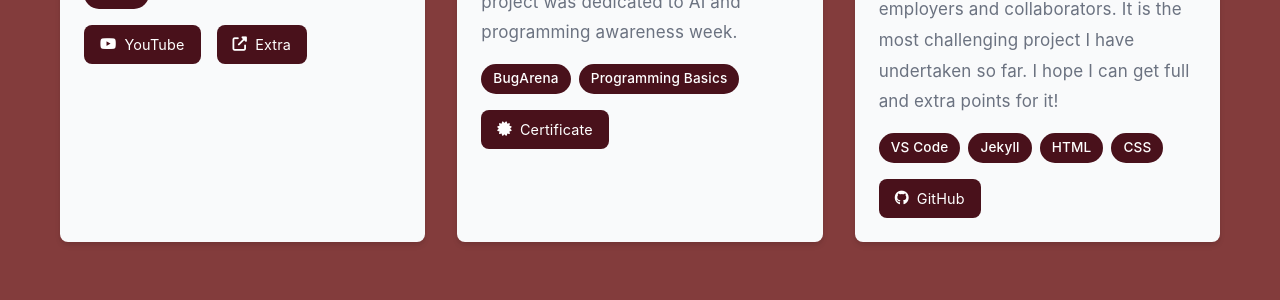
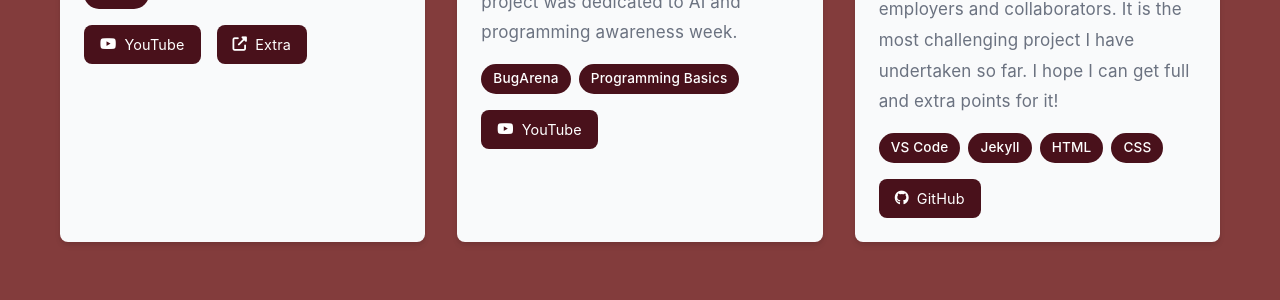
Before and after one commit to alys27/who-is-simara, a Jekyll site: the page built from projects.html, in a window 1280 px wide and 900 px high, scrolled down 736 px. Shown: the part 142-442 px from the top of the window. Built offline with Jekyll 4.4.1, drawn with Linux system fonts in a browser that asks for light colours.

Commit message:
url corrected

```diff
--- a/_config.yml
+++ b/_config.yml
@@ -5,11 +5,11 @@
 email: saliyeva24095@ada.edu.az
 github_username: "alys27"
 codecademy_username: "alyss27"
-repository: alys27.github.io
+repository: "https://github.com/alys27/who-is-simara"
 
 # Base URL
-baseurl: "" # user/organization site is served from root of repo
-url: "https://alys27.github.io" # the base hostname & protocol for your site
+baseurl: "/who-is-simara"
+url: "https://alys27.github.io"
 
 # Build settings
 markdown: kramdown
--- a/projects.html
+++ b/projects.html
@@ -55,9 +55,11 @@
                         <span class="tech-tag">Programming Basics</span>
                     </div>
                     <div class="project-links">
-                        <a href="#" class="project-link" target="_blank" rel="noopener noreferrer">
-                            <i class="fas fa-certificate"></i> Certificate
+                        <a href="https://youtu.be/CGDNI0anC40" class="project-link" target="_blank" rel="noopener noreferrer">
+                             <i class="fab fa-youtube"></i> YouTube
+
                         </a>
+
                     </div>
                 </div>
             </div>
```
Also changed, not shown: README.md, 1 other file.
